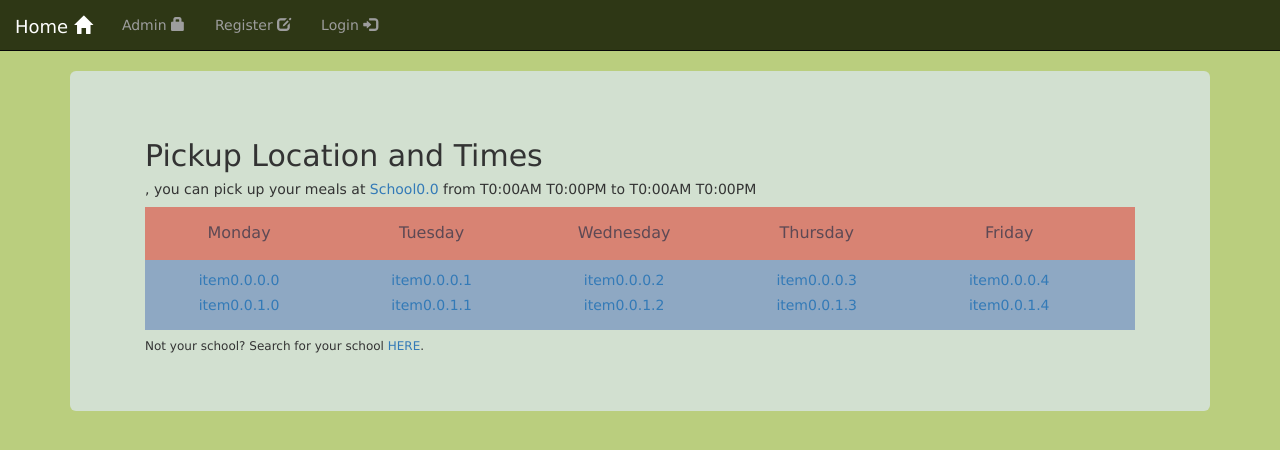
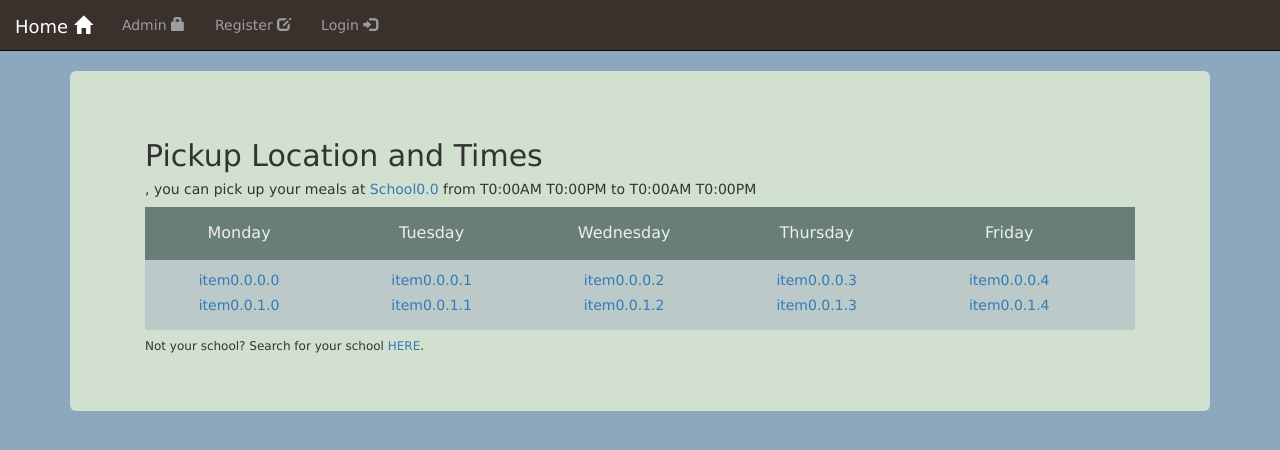
Before and after one commit to WildernessBear/447-COVID-lunch-proj, a Django app: page /Lapp/menu/1 in a window 1280 px wide. Shown: the top 450 px of the page. Run offline with Django 3.2, Linux system fonts and the light colour scheme; data comes from the database, SQL or seed files in the repository; both versions use the stored data as it was after the commit; some libraries are stand-ins or nearby versions.

Commit message:
colors very pretty now

```diff
--- a/Lunchtime/Lproj/templates/Lapp/base.html
+++ b/Lunchtime/Lproj/templates/Lapp/base.html
@@ -8,8 +8,8 @@
           integrity="sha384-BVYiiSIFeK1dGmJRAkycuHAHRg32OmUcww7on3RYdg4Va+PmSTsz/K68vbdEjh4u" crossorigin="anonymous">
   </head>
   <body>
-   <style> body { background-color: #bace7e; } </style>
-    <nav class="navbar navbar-inverse navbar-static-top" style="background-color:#2e3715; >
+   <style> body { background-color: #8DA7BE } </style>
+    <nav class="navbar navbar-inverse navbar-static-top" style="background-color:#3A302C; >
       <div class="container">
         <ul class="nav navbar-nav">
             {# Home Link / Admin Link / Register Link / Meals Link#}
--- a/Lunchtime/Lproj/templates/Lapp/meals.html
+++ b/Lunchtime/Lproj/templates/Lapp/meals.html
@@ -10,8 +10,8 @@ body {font-family: Verdana, sans-serif;}
 .weekday {
     margin: 0;
     padding: 15px 0;
-    background-color: #D88373;
-    color: #5D4954;
+    background-color: #687E79;
+    color: #eee;
 }
 
 .weekday li {
@@ -23,7 +23,7 @@ body {font-family: Verdana, sans-serif;}
 
 .meal {
     padding: 10px 0;
-    background: #8EA8C3;
+    background: #BBC9C8;
     margin: 0;
 }
 
```
Also changed, not shown: Lunchtime/Lproj/db.sqlite3.
